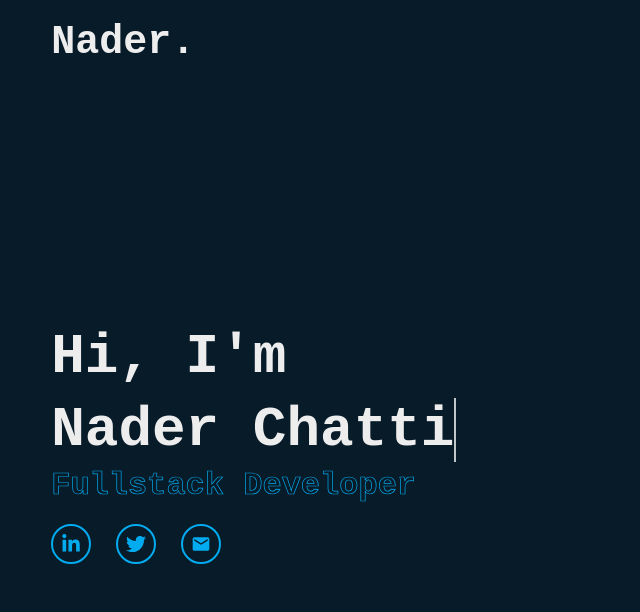
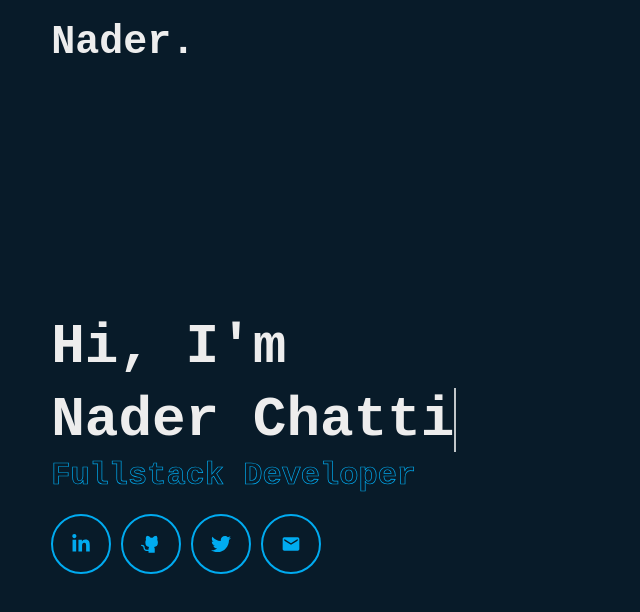
Before and after one commit to naderchatti/portfolio, a React (Create React App) app: page / in a window 1280 px wide. Shown: the top 612 px of the page, without its empty margins (0-640 px from the left). Built offline with nearby package versions, Linux system fonts and the light colour scheme; a web font is replaced by a local one.

Commit message:
adding github icon

```diff
--- a/src/App.css
+++ b/src/App.css
@@ -97,9 +97,9 @@
 .home-sci {
   /* position: absolute; */
   bottom: 4rem;
-  width: 170px;
-  display: flex;
-  justify-content: space-between;
+  display: grid;
+  grid-template-columns: repeat(auto-fit, minmax(6rem, max-content));
+  gap: 1rem;
 }
 
 .home-sci a {
@@ -107,8 +107,8 @@
   display: inline-flex;
   justify-content: center;
   align-items: center;
-  width: 40px;
-  height: 40px;
+  width: 6rem;
+  height: 6rem;
   background: transparent;
   border: .2rem solid var(--main-color);
   border-radius: 50%;
--- a/src/pages/Home.js
+++ b/src/pages/Home.js
@@ -2,6 +2,7 @@ import React from 'react';
 import { Link } from 'react-router-dom';
 import { FaLinkedinIn, FaTwitter } from "react-icons/fa";
 import { MdMail } from 'react-icons/md';
+import { PiGithubLogoFill } from 'react-icons/pi';
 
 const Home = () => {
     return (
@@ -16,6 +17,9 @@ const Home = () => {
                 <Link to='https://www.linkedin.com/in/naderchatti' target='_blank'>
                     <FaLinkedinIn />
                 </Link>
+                <Link to='https://github.com/chattinader' target='_blank'>
+                    <PiGithubLogoFill />
+                </Link>
                 <Link to='https://twitter.com/naderchatti' target='_blank'>
                     <FaTwitter />
                 </Link>
```
